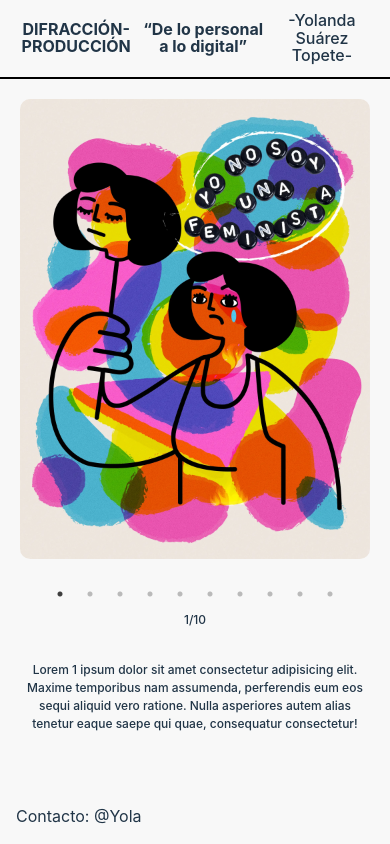
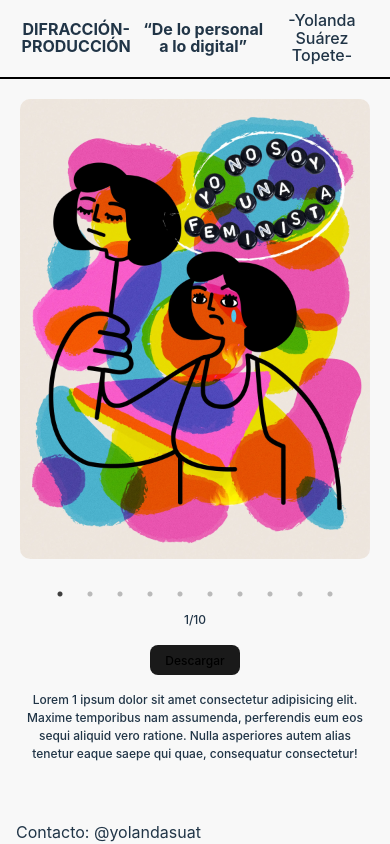
Before and after one commit to DaroMacs/yolanda-suarez-topete, a React (Vite) app: page / in a window 390 px wide. Shown: the top 844 px of the page. Built offline with nearby package versions, Linux system fonts and the light colour scheme.

Commit message:
Text and download button added

```diff
--- a/src/App.css
+++ b/src/App.css
@@ -75,4 +75,8 @@ p {
   .media {
     padding-top: 0;
   }
+
+  .contact {
+    bottom: 0;
+  }
 }
--- a/src/App.tsx
+++ b/src/App.tsx
@@ -35,7 +35,7 @@ function App() {
         <SimpleSlider />
       </div>
 
-      <div className="contact">Contacto: @Yola</div>
+      <div className="contact">Contacto: @yolandasuat</div>
     </>
   );
 }
--- a/src/Carousel.css
+++ b/src/Carousel.css
@@ -40,6 +40,11 @@ img {
   width: 100%;
 }
 
+.download-button {
+  height: 30px;
+  font-size: 12px;
+}
+
 @media (max-width: 480px) {
   .slide {
     height: 500px;
--- a/src/Carousel.tsx
+++ b/src/Carousel.tsx
@@ -57,6 +57,19 @@ const imageText = [
   },
 ];
 
+const posters = [
+  poster1,
+  poster2,
+  poster3,
+  poster4,
+  poster5,
+  poster6,
+  poster7,
+  poster8,
+  poster9,
+  poster10,
+];
+
 export default function SimpleSlider() {
   const [slide, setSlide] = useState(1);
 
@@ -64,7 +77,10 @@ export default function SimpleSlider() {
     setSlide(i + 1);
   };
 
-  console.log(slide);
+  const handleDownload = () => {
+    const imageUrl = posters[slide - 1];
+    window.open(imageUrl, "_blank");
+  };
 
   const settings = {
     dots: true,
@@ -76,42 +92,21 @@ export default function SimpleSlider() {
     centerMode: true,
     centerPadding: "70px",
   };
+
   return (
     <div className="image-slider-container">
       <Slider {...settings}>
-        <div className="slide">
-          <img src={poster1} alt="poster1" />
-        </div>
-        <div className="slide">
-          <img src={poster2} alt="poster2" />
-        </div>
-        <div className="slide">
-          <img src={poster3} alt="poster3" />
-        </div>
-        <div className="slide">
-          <img src={poster4} alt="poster4" />
-        </div>
-        <div className="slide">
-          <img src={poster5} alt="poster5" />
-        </div>
-        <div className="slide">
-          <img src={poster6} alt="poster6" />
-        </div>
-        <div className="slide">
-          <img src={poster7} alt="poster7" />
-        </div>
-        <div className="slide">
-          <img src={poster8} alt="poster8" />
-        </div>
-        <div className="slide">
-          <img src={poster9} alt="poster9" />
-        </div>
-        <div className="slide">
-          <img src={poster10} alt="poster10" />
-        </div>
+        {posters.map((poster, index) => (
+          <div key={index} className="slide">
+            <img src={poster} alt={`poster${index + 1}`} />
+          </div>
+        ))}
       </Slider>
       <div className="slide-counter">
         <p>{slide}/10</p>
+        <button className="download-button" onClick={handleDownload}>
+          Descargar
+        </button>
         <p className="text">{imageText[slide - 1].text}</p>
       </div>
     </div>
```
